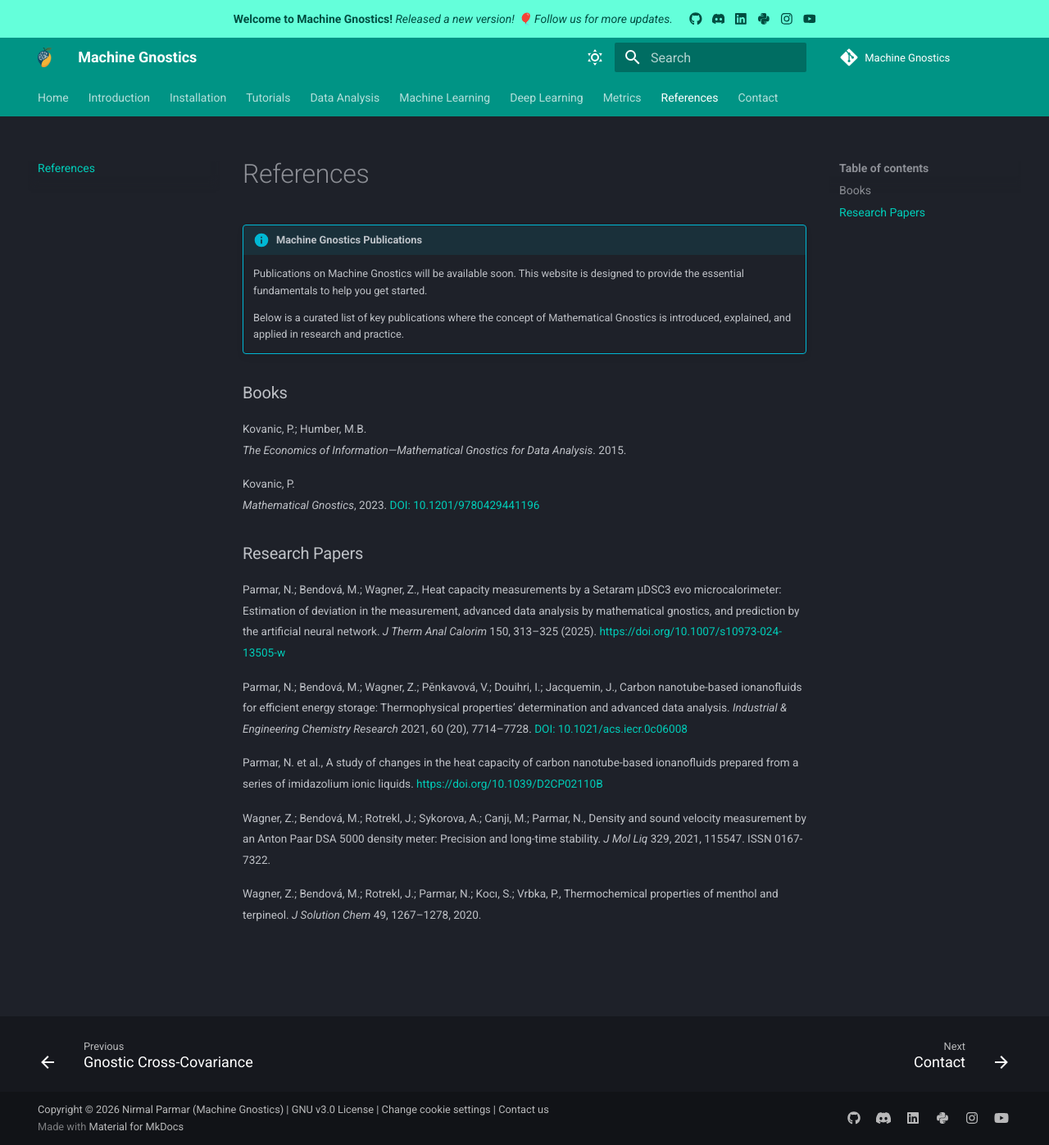
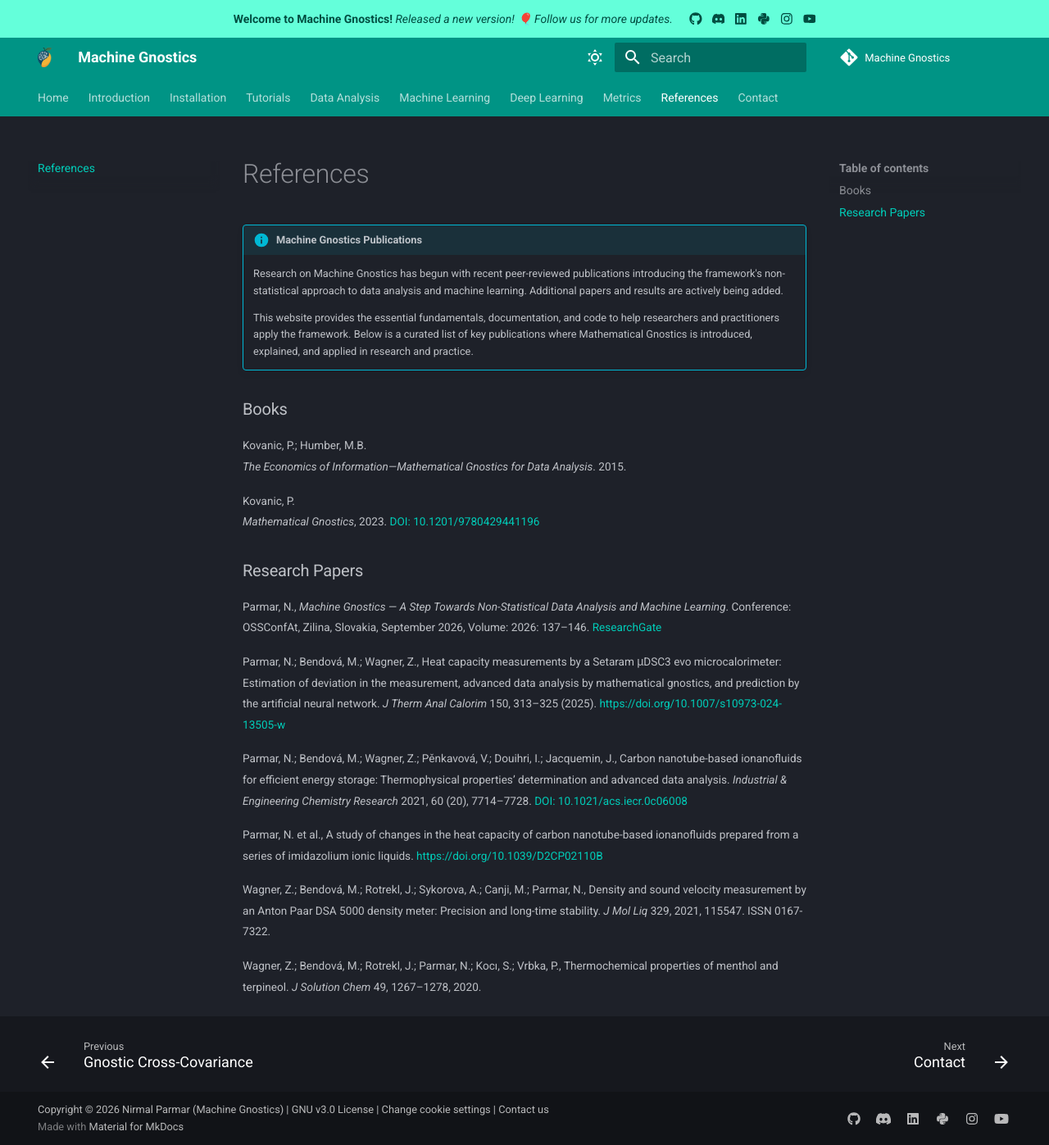
Before and after one commit to MachineGnostics/machinegnostics, an MkDocs documentation site: the page built from docs/ref/references.md, in a window 1280 px wide and 1397 px high. Shown: the whole window at 82% size. Built offline with MkDocs 1.6.1 and Material for MkDocs 9.7.7, drawn with Linux system fonts in a browser that asks for light colours; plug-ins that fetch from the network failed and are left out; comment, search, counter and statistics services are not loaded; the version menu is left out.

Commit message:
a ref added

```diff
--- a/docs/ref/references.md
+++ b/docs/ref/references.md
@@ -1,7 +1,7 @@
 !!! info "Machine Gnostics Publications"
-    Publications on Machine Gnostics will be available soon. This website is designed to provide the essential fundamentals to help you get started.
+    Research on Machine Gnostics has begun with recent peer-reviewed publications introducing the framework's non-statistical approach to data analysis and machine learning. Additional papers and results are actively being added.
 
-    Below is a curated list of key publications where the concept of Mathematical Gnostics is introduced, explained, and applied in research and practice.
+    This website provides the essential fundamentals, documentation, and code to help researchers and practitioners apply the framework. Below is a curated list of key publications where Mathematical Gnostics is introduced, explained, and applied in research and practice.
 
 ### Books
 
@@ -16,6 +16,10 @@ Kovanic, P.
 </span>
 
 ### Research Papers
+
+<span style="font-size:0.85em">
+Parmar, N., <i>Machine Gnostics — A Step Towards Non-Statistical Data Analysis and Machine Learning</i>. Conference: OSSConfAt, Zilina, Slovakia, September 2026, Volume: 2026: 137–146. <a href="https://www.researchgate.net/publication/414824809_MACHINE_GNOSTICS_-A_STEP_TOWARDS_NON-STATISTICAL_DATA_ANALYSIS_AND_MACHINE_LEARNING">ResearchGate</a>
+</span>
 
 <span style="font-size:0.85em">
 Parmar, N.; Bendová, M.; Wagner, Z., Heat capacity measurements by a Setaram μDSC3 evo microcalorimeter: Estimation of deviation in the measurement, advanced data analysis by mathematical gnostics, and prediction by the artificial neural network. <i>J Therm Anal Calorim</i> 150, 313–325 (2025). <a href="https://doi.org/10.1007/s10973-024-13505-w">https://doi.org/10.1007/s10973-024-13505-w</a>
```
